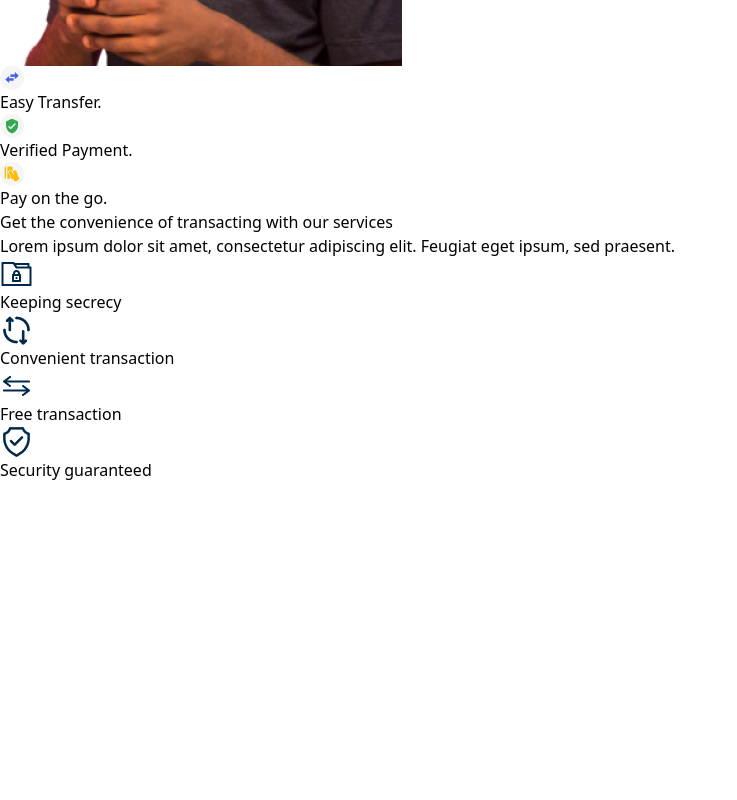
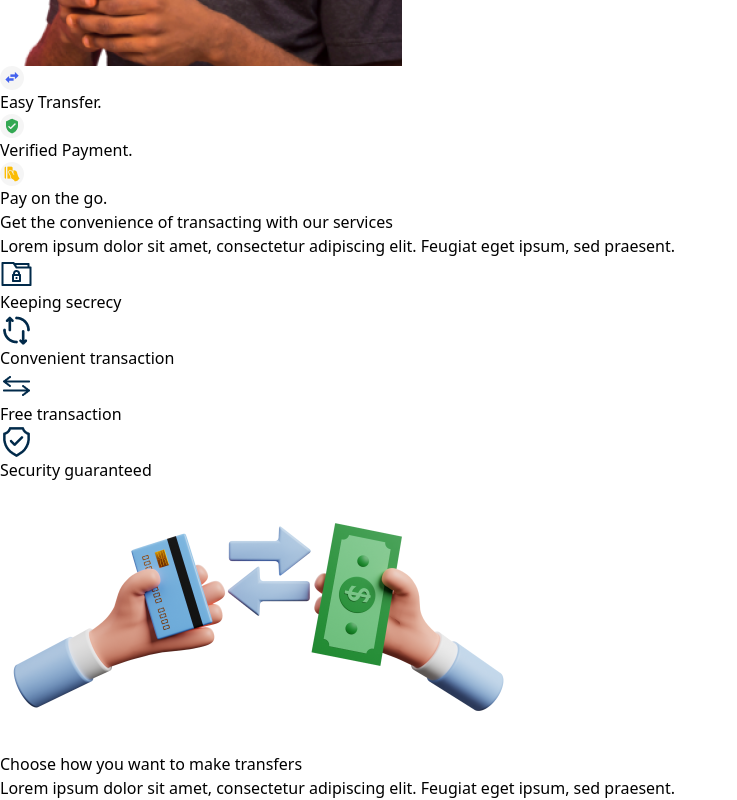
Before and after one commit to Danny4life/TDD-BANK-UI, a React app: page / in a window 1280 px wide. Shown: the part 652-1452 px from the top of the page, without its empty margins (0-737 px from the left). Before the commit the page ends 1134 px from the top, so only its background shows below. Built offline with nearby package versions, Linux system fonts and the light colour scheme; the HTML template or start-up script is replaced by a standard one.

Commit message:
implement section three component

```diff
--- a/src/components/SectionOne.jsx
+++ b/src/components/SectionOne.jsx
@@ -7,7 +7,7 @@ import ImageTwo from '../svg/imageTwo';
 const SectionOne = () => {
   return (
     <section className="w-full h-[742px] bg-[#D8F3DC] flex">
-    <div className="flex-1 justify-center ml-10 pt-48 flex">
+    <div className="flex-1 justify-center ml-20 pt-48 flex">
         <div className="">
             <h1 className="w-[605px] h-[183px] font-bold text-5xl leading-[60.51px] text-[#3A0CA3]">
             Quick and easy payment platform for all your transactions</h1>
--- a/src/components/SectionThree.jsx
+++ b/src/components/SectionThree.jsx
@@ -1,10 +1,31 @@
 import React from 'react'
+import imgFive from "../assets/imgFive.png";
 
 const SectionThree = () => {
   return (
-    <div>
+    <section className="w-full h-[620px] bg-slate-200 flex">
+    <div className="flex-1 justify-center ml-8 pt-48 flex">
+        <div className="">
+            <div className="pt-12">
+                <img src={imgFive} className="" />
+            </div>
+
+        </div>
 
     </div>
+    <div className="flex-1 pt-56 flex justify-center">
+        <div className="">
+            <h1 className="w-[433px] h-[96px] font-bold text-5xl leading-[60.51px] text-[#3A0CA3]">
+                Choose how you want to make transfers
+            </h1>
+            <p className="w-[498px] h-[48px] font-normal text-base leading-6 text-[#012A4A] pt-24">
+                Lorem ipsum dolor sit amet, consectetur adipiscing elit. Feugiat
+                eget ipsum, sed praesent.
+            </p>
+        </div>
+    </div>
+
+    </section>
   )
 }
 
--- a/src/components/SectionTwo.jsx
+++ b/src/components/SectionTwo.jsx
@@ -7,7 +7,7 @@ import imgFour from "../assets/imgFour.png";
 const SectionTwo = () => {
   return (
     <section className="w-full h-[742px] bg-[white] flex">
-      <div className="flex-1 justify-center ml-10 pt-48 flex">
+      <div className="flex-1 justify-center ml-20 pt-48 flex">
         <div className="">
           <h1 className="w-[605px] h-[183px] font-bold text-5xl leading-[60.51px] text-[#3A0CA3]">
             Get the convenience of transacting with our services
--- a/src/pages/HomePage.jsx
+++ b/src/pages/HomePage.jsx
@@ -2,6 +2,7 @@ import React from 'react'
 import Navbar from '../components/Navbar'
 import SectionOne from '../components/SectionOne'
 import SectionTwo from '../components/SectionTwo'
+import SectionThree from '../components/SectionThree'
 
 const HomePage = () => {
   return (
@@ -15,6 +16,9 @@ const HomePage = () => {
         <section>
             <SectionTwo />
         </section>
+        <section>
+            <SectionThree />
+        </section>
 
 
 
```
Also changed, not shown: src/assets/imgFive.png (added).
